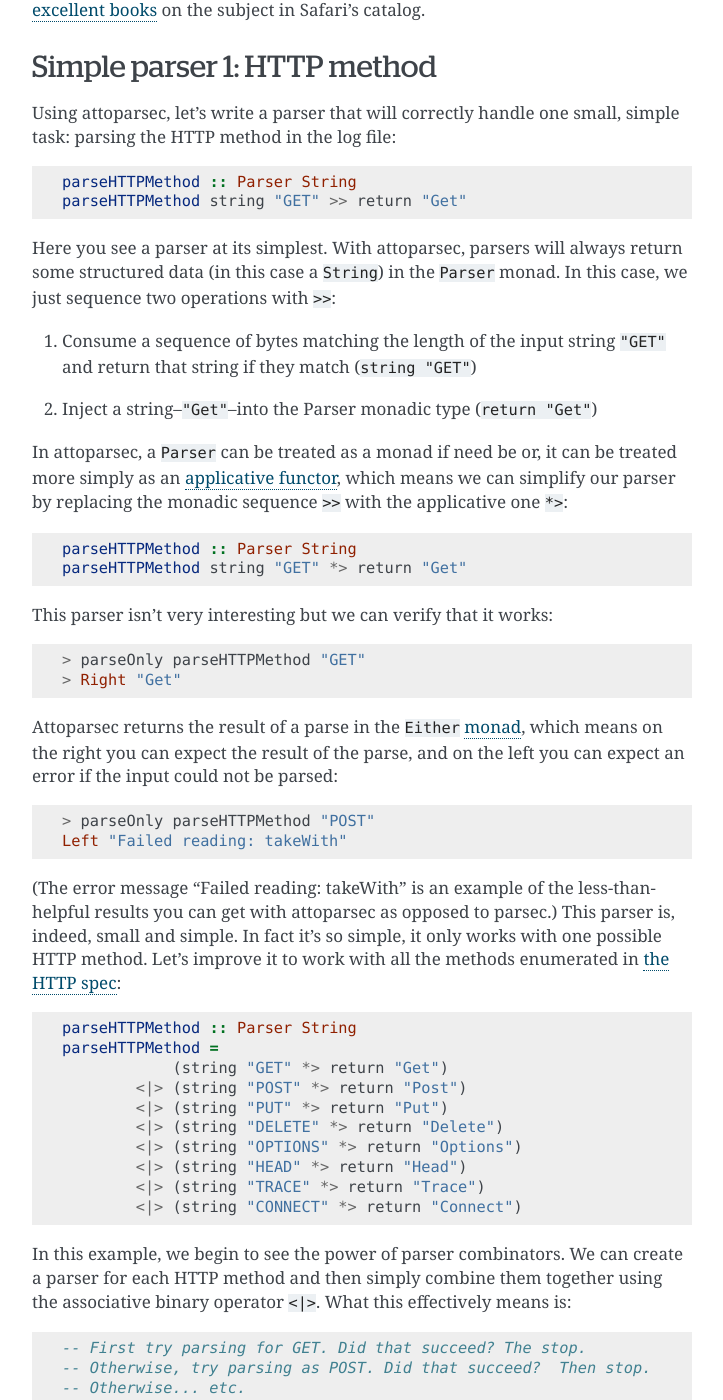
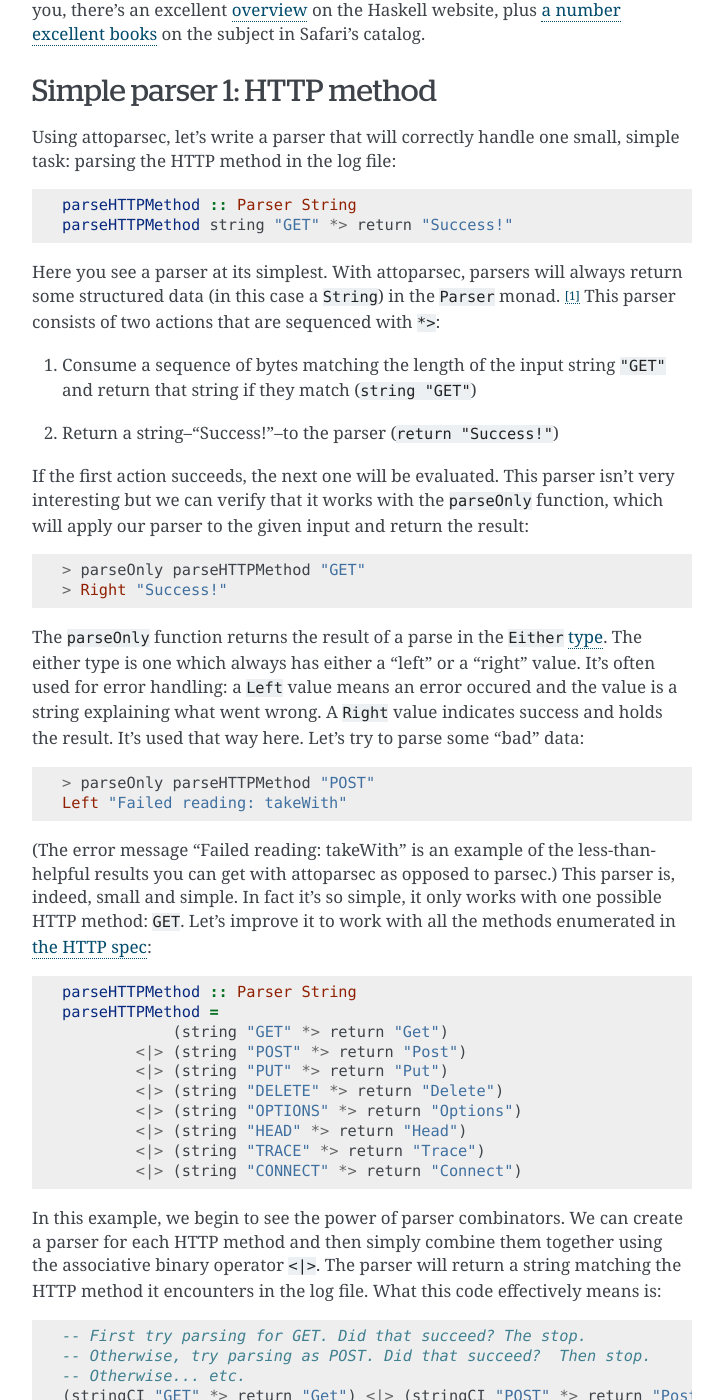
Before and after one commit to mazelife/logparser_blog_post, a Sphinx documentation site: the page built from doc/index.rst, in a window 1280 px wide and 1400 px high, scrolled down 4250 px. Shown: the whole window, without its empty margins (388-1111 px from the left). Built offline with Sphinx 7.4.7, drawn with Linux system fonts in a browser that asks for light colours; some of the changed text lies outside the part shown.

Commit message:
Edits to article.

```diff
--- a/doc/index.rst
+++ b/doc/index.rst
@@ -80,7 +80,7 @@ But as you can see, this is starting to get ugly really fast, and we haven't eve
 
 These regular expressions don't necessarily support good error handling either. And if we had different variants of data that are allowed in the log file, depending on the situation, we can't really handle them all without resorting to `backtracking <https://www.safaribooksonline.com/library/view/introducing-regular-expressions/9781449338879/ch04.html>`_. However, backtracking will make regular expression performance nose-dive and may, in some pathological cases, completely blow up your memory. Furthermore, a large, complex regular expression is difficult to test. Wouldn't it be nice if we could break down the parsing of a log line into a number of small, simple, easily-tested units and then combine them to make a full parser instead?
 
-Haskell allows us to do this with decidedly better approach: parsers and parser combinators. Think of a parser as a function that consumes all or part of a string and returns some structured interpretation of it. Parser combinators allow us to combine small, simple parsers into more complex ones by sequencing parsers according to the order of the things they parse in a log file line. When it comes to this approach, Haskell comes to the log parsing game with a decidedly unfair advantage: it has not one, but two industrial-strength, full-featured, and mature parsing libraries: `parsec <https://hackage.haskell.org/package/parsec>`_ and `attoparsec <http://hackage.haskell.org/package/attoparsec>`_.
+Haskell allows us to do this with decidedly better approach: parsers and parser combinators. Think of a parser as a function that consumes all or part of a string and returns some structured interpretation of it along with the rest of the unconsumed string. Parser combinators allow us to combine small, simple parsers into more complex ones by sequencing parsers according to the order of the things they parse in a log file line. When it comes to this approach, Haskell comes to the log parsing game with a decidedly unfair advantage: it has not one, but two industrial-strength, full-featured, and mature parsing libraries: `parsec <https://hackage.haskell.org/package/parsec>`_ and `attoparsec <http://hackage.haskell.org/package/attoparsec>`_.
 
 Knowing which to chose largely depends on your requirements. Parsec is the slower of the two, but it allows users to produce more detailed error messages on parse errors. If you wanted to be able to parse source code files (which are generally not *that* big) in a particular language and provide detailed messages about, for example, syntax errors, parsec is a great choice. But if you need to parse very large volumes of data and don't care as much about error messages, then attoparsec is the way two go.
 
@@ -95,30 +95,25 @@ Simple parser 1: HTTP method
 Using attoparsec, let's write a parser that will correctly handle one small, simple task: parsing the HTTP method in the log file::
 
 	parseHTTPMethod :: Parser String
-	parseHTTPMethod string "GET" >> return "Get"
+	parseHTTPMethod string "GET" *> return "Success!"
 
 
-Here you see a parser at its simplest. With attoparsec, parsers will always return some structured data (in this case a ``String``) in the ``Parser`` monad. In this case, we just sequence two operations with ``>>``:
+Here you see a parser at its simplest. With attoparsec, parsers will always return some structured data (in this case a ``String``) in the ``Parser`` monad. [#f0]_ This parser consists of two actions that are sequenced with ``*>``:
 
 #. Consume a sequence of bytes matching the length of the input string ``"GET"`` and return that string if they match (``string "GET"``)
-#. Inject a string--``"Get"``--into the Parser monadic type (``return "Get"``)
+#. Return a string--"Success!"--to the parser (``return "Success!"``)
 
-In attoparsec, a ``Parser`` can be treated as a monad if need be or, it can be treated more simply as an `applicative functor <https://www.safaribooksonline.com/library/view/learn-you-a/9781457100406/ch11.html>`_, which means we can simplify our parser by replacing the monadic sequence ``>>`` with the applicative one ``*>``::
-
-	parseHTTPMethod :: Parser String
-	parseHTTPMethod string "GET" *> return "Get"
-
-This parser isn't very interesting but we can verify that it works::
+If the first action succeeds, the next one will be evaluated. This parser isn't very interesting but we can verify that it works with the ``parseOnly`` function, which will apply our parser to the given input and return the result::
 
 	> parseOnly parseHTTPMethod "GET"
-	> Right "Get"
+	> Right "Success!"
 
-Attoparsec returns the result of a parse in the ``Either`` `monad <https://www.fpcomplete.com/school/starting-with-haskell/basics-of-haskell/10_Error_Handling#either-may-be-better-than-maybe>`_, which means on the right you can expect the result of the parse, and on the left you can expect an error if the input could not be parsed::
+The ``parseOnly`` function returns the result of a parse in the ``Either`` `type <https://www.fpcomplete.com/school/starting-with-haskell/basics-of-haskell/10_Error_Handling#either-may-be-better-than-maybe>`_. The either type is one which always has either a "left" or a "right" value. It's often used for error handling: a ``Left`` value means an error occured and the value is a string explaining what went wrong. A ``Right`` value indicates success and holds the result. It's used that way here. Let's try to parse some "bad" data::
 
 	> parseOnly parseHTTPMethod "POST"
 	Left "Failed reading: takeWith"
 
-(The error message "Failed reading: takeWith" is an example of the less-than-helpful results you can get with attoparsec as opposed to parsec.) This parser is, indeed, small and simple. In fact it's so simple, it only works with one possible HTTP method. Let's improve it to work with all the methods enumerated in `the HTTP spec <http://www.w3.org/Protocols/rfc2616/rfc2616-sec9.html>`_::
+(The error message "Failed reading: takeWith" is an example of the less-than-helpful results you can get with attoparsec as opposed to parsec.) This parser is, indeed, small and simple. In fact it's so simple, it only works with one possible HTTP method: ``GET``. Let's improve it to work with all the methods enumerated in `the HTTP spec <http://www.w3.org/Protocols/rfc2616/rfc2616-sec9.html>`_::
 
 	parseHTTPMethod :: Parser String
 	parseHTTPMethod =
@@ -132,7 +127,7 @@ Attoparsec returns the result of a parse in the ``Either`` `monad <https://www.f
 		<|> (string "CONNECT" *> return "Connect")
 
 
-In this example, we begin to see the power of parser combinators. We can create a parser for each HTTP method and then simply combine them together using the associative binary operator ``<|>``. What this effectively means is::
+In this example, we begin to see the power of parser combinators. We can create a parser for each HTTP method and then simply combine them together using the associative binary operator ``<|>``. The parser will return a string matching the HTTP method it encounters in the log file. What this code effectively means is::
 
 
 	-- First try parsing for GET. Did that succeed? The stop.
@@ -195,7 +190,7 @@ Let's wrap this example up with a final improvement::
 		<|> return Unknown
 
 
-In this example, we first define a new type called HTTPMethod. In type-system theory is called a "`sum type <http://en.wikipedia.org/wiki/Tagged_union>`_" because we can define all possible representations: they are simply the allowed methods enumerated in `the HTTP spec <http://www.w3.org/Protocols/rfc2616/rfc2616-sec9.html>`_ plus a fall-back called ``Unknown``. A value of the ``HTTPMethod`` type must be a ``Get``, ``Post``, ``Put``, etc. But it has to be one of these and cannot be anything else. In this way, we can see how we can model domain-specific information in our type system. This is a very powerful feature of Haskell. For example, if we wanted to count up all the ``GET`` requests in a log file, we can do this::
+In this example, we first define a new type called HTTPMethod. In type-system theory is called a "`sum type <http://en.wikipedia.org/wiki/Tagged_union>`_" because we can define all possible representations: they are simply the allowed methods enumerated in `the HTTP spec <http://www.w3.org/Protocols/rfc2616/rfc2616-sec9.html>`_ plus a fall-back called ``Unknown``. A value of the ``HTTPMethod`` type must be a ``Get``, ``Post``, ``Put``, etc. But it has to be one of these and cannot be anything else. In this way, we can see how we can model domain-specific information in our type system. This is a very powerful feature of Haskell. For example, if we wanted to count up all the ``GET`` requests in a log file, we could do this::
 
 	import qualified Data.ByteString as B
 	import qualified Data.ByteString.Char8 as B8
@@ -215,8 +210,14 @@ In this example, we first define a new type called HTTPMethod. In type-system th
 		putStrLn "Log file contained " ++ (show $ countGets methodResults) " ++ GET requests."
 		return ()
 
-We apply our parser to a list of log file lines we've read [#f2]_ from a file, then extract only the results that succeeded with ``rights``. This leaves us with a list of ``HTTPMethod`` types from which we can extract a count of all the ``Get`` types.
+The ``main`` function defines a couple of steps:
 
+#. Read the logfile contents. [#f2]_
+#. Split the logfile up into a list of lines within the file.
+#. Apply the parser to our list of lines, then use ``rights`` to `extract <https://hackage.haskell.org/package/base-4.2.0.1/docs/Data-Either.html#v:rights>`_ only the ``Right`` values from a list of ``Either`` types (effectively discarding lines that failed to parse correctly)
+#. Count up the number of ``Get`` results.
+
+The ``countType`` function uses pattern-matching on its arguments and returns 1 if it is called with a ``Get`` type, and 0 for anything else. If we map this function over our results, we should have a list of ones and zeroes which we can then simply sum up; this is what the ``countGets`` function does.
 
 Next, let's define a parser for the HTTP status code. We'll step through this more quickly now that the basics are clear.
 
@@ -259,21 +260,26 @@ We now have an alias for ``Int`` called ``HTTPStatus``, and we have defined the
 	logParser = do
 		method <- parseHTTPMethod
 		space
-		status <- parseHTTPStatus; return (method, status)
+		status <- parseHTTPStatus
+		return (method, status)
 
-Given a log file line, the parser will parse the method, then a space (using ``space``) then the status code. Combining parsers using do-notation makes for a very easy-to-read approach, but it's also an imperative one. We could rewrite this in a fully applicative style::
+Given a log file line, the parser will parse the method, then a space (using ``space``) then the status code. Combining parsers using do-notation makes for a very easy-to-read approach, but it's also an imperative one. We could rewrite this in a fully applicative style that accomplishes the same thing::
 
 
 	logParser :: Parser LogEntry
 	logParser = liftA2 (,) parseHTTPMethod (space *> parseHTTPStatus)
 
-If you're comfortable with the ``Control.Applicative`` standard library this second approach probably looks nicer, but if you're not, it's definitely harder to read. Whether you choose to sequence sub-parsers monadically via `do-notation <https://wiki.haskell.org/Monad#Special_notation>`_ or whether you opt for an applicative approach depends on a couple of factors:
+If you're comfortable with the ``Control.Applicative`` standard library this second approach probably looks nicer, but if you're not, it's definitely harder to read. Either approach is fine, so chose what you're comfortable with. [#f3]_ We can now parse our simplified log format easily::
 
 
-#. How comfortable is your team with the applicative style?
-#. How many actions are you sequencing? If your final parser is built up of a many, many sub-parsers, do-notation may be easier to read
-#. Do you have branches in your parsing process where the next step is dependent on a previous one? In cases where you need to do incremental parsing because the language you're parsing is not context-free, you'll have to resort to the monadic approach; that's really the whole point of the Monad abstraction: the serial nature in which it executes and sequences computations is one of the things that differentiates it from an applicative functor.
-#. How important is performance? Sequencing parsers applicatively allows the compiler to perform static analysis on a parser without running it. This knowledge can be used to avoid things like backtracking that may slow your parser down. This is not possible when sequencing parsers monadically because the grammar of each parser depends on the previous one.
+	parseLog :: IO [LogEntry]
+	parseLog = do
+		logFile <- B.readFile "/path/to/logfile.log"
+		let logLines = B8.lines logFile
+		return $ rights $ map (parseOnly logParser) logLines
+
+This function will read a file, parse it and return a list of all results that succeeded.
+
 
 We've covered some of the theory behind parsers and parser combinators and built simplified log parser using attoparsec. In the second part of this series, we'll discuss:
 
@@ -284,5 +290,8 @@ We've covered some of the theory behind parsers and parser combinators and built
 
 .. rubric:: Footnotes
 
+.. [#f0] You don't necessarily need to worry about the parser monad at this point; it's responsibility is feeding input to the parser and handling errors, among other things.
+
 .. [#f1] The ``fail`` function is part of the `monadic Typeclass <https://www.safaribooksonline.com/library/view/real-world-haskell/9780596155339/ch14s04.html>`_. ``fail`` is generally disliked within the Haskell community and should not be used unless you are sure the monad in which you evoke it actually overrides the default ``fail`` behavior, which is to print the message to the ``stderr`` and exit the program.  Fortunately, attoparsec treats a call to ``fail`` more sensibly: when called within ``Parser``, any further attempts to parse the input will be stopped and the error message returned as ``Left {{error message}}``. In cases like this where we are parsing a log file one line at a time, if we encounter a line with a value that seems hopelessly wrong, telling attoparsec to just give up and go to the next line may be a perfectly valid behavior.
 .. [#f2] You may have noticed that we are reading in log data as a ``Bytestring`` rather than a standard Haskell string. The reasons for this will be discussed in in the second part of this series.
+.. [#f3] Sequencing parsers applicatively allows the compiler to perform static analysis on a parser without running it. This knowledge can be used to avoid things like backtracking that may slow your parser down. This is not possible when sequencing parsers monadically because the grammar of each parser depends on the previous one. However, performance results in this case are probably negligible; don't hesitate to choose do-notation if you find it easier to read.
```
Also changed, not shown: other parts of doc/index.rst (+3 -3 lines), 1 other file.
